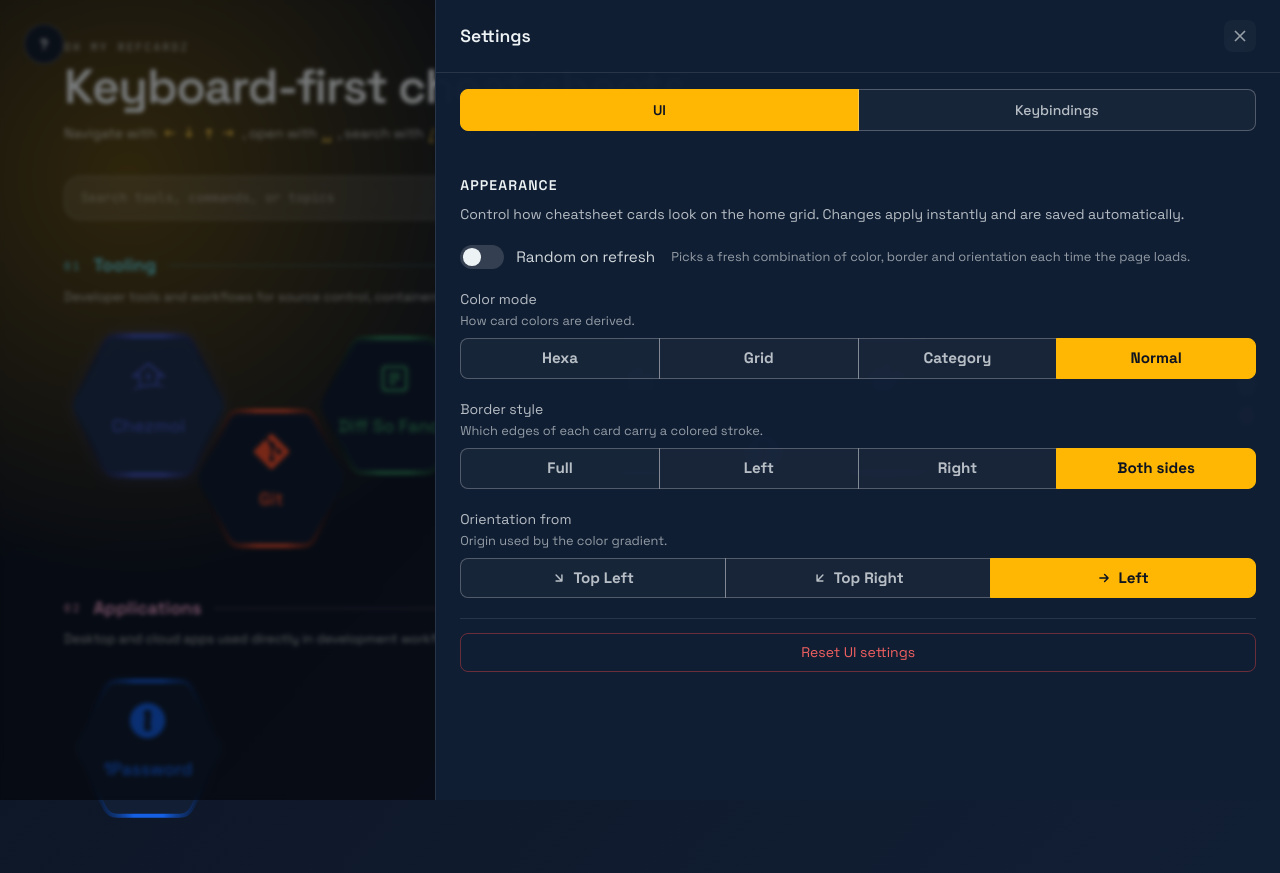
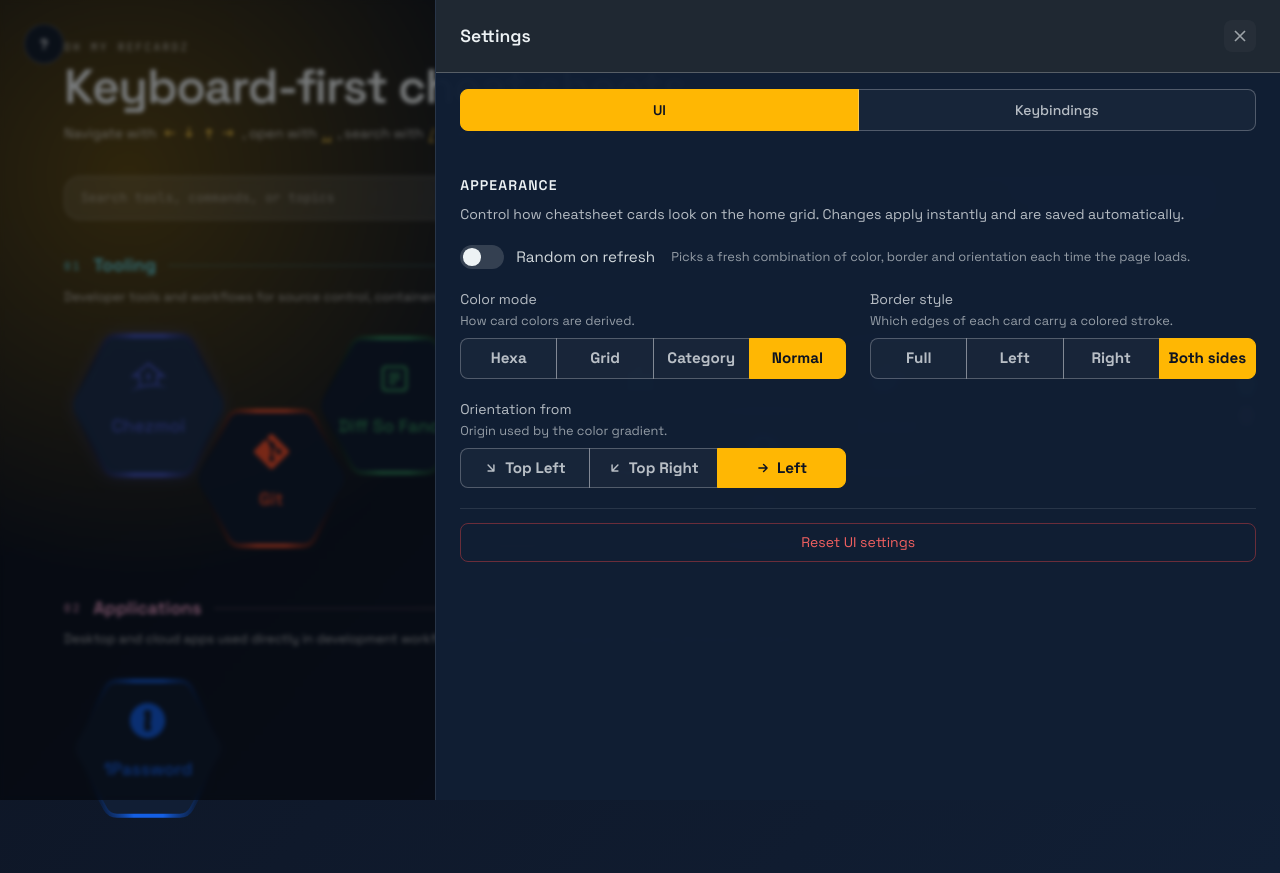
Before and after one commit to Prevole/oh-my-refcardz, a Next.js app: page / in a window 1280 px wide. Both pictures are taken after a click on the button 1236 px from the left and 44 px from the top of the page. Built offline with nearby package versions, Linux system fonts and the light colour scheme.

Commit message:
style(settings): widen panel, tint header into a real title bar, 2-col UI fields

```diff
--- a/src/components/settings/settings-panel.module.css
+++ b/src/components/settings/settings-panel.module.css
@@ -14,7 +14,7 @@
   right: 0;
   width: 66vw;
   min-width: 720px;
-  max-width: 1100px;
+  max-width: 1280px;
   height: 100%;
   display: flex;
   flex-direction: column;
@@ -32,7 +32,8 @@
   align-items: center;
   justify-content: space-between;
   padding: var(--space-5) var(--space-6);
-  border-bottom: 1px solid var(--border-light);
+  background: color-mix(in srgb, var(--accent) 6%, var(--bg-elevated));
+  border-bottom: 1px solid var(--border-strong);
   flex-shrink: 0;
 }
 
@@ -117,6 +118,17 @@
 }
 
 .field:first-child {
+  margin-top: 0;
+}
+
+.fieldGrid {
+  display: grid;
+  grid-template-columns: repeat(2, minmax(0, 1fr));
+  gap: var(--space-5) var(--space-6);
+  margin-top: var(--space-5);
+}
+
+.fieldGrid .field {
   margin-top: 0;
 }
 
--- a/src/components/settings/settings-panel.tsx
+++ b/src/components/settings/settings-panel.tsx
@@ -252,6 +252,7 @@ export function SettingsPanel({
                     </span>
                   </div>
 
+                  <div className={styles.fieldGrid}>
                     <div className={styles.field}>
                       <div className={styles.fieldHeader}>
                         <span className={styles.label}>Color mode</span>
@@ -311,6 +312,7 @@ export function SettingsPanel({
                         ))}
                       </div>
                     </div>
+                  </div>
 
                   <div className={styles.sectionReset}>
                     <button className={styles.resetButton} onClick={onResetModern}>
```
Also changed, not shown: .opencode/plans/layout-v3-f-polish.md. Lines whose indentation alone changed are shown as unchanged.
